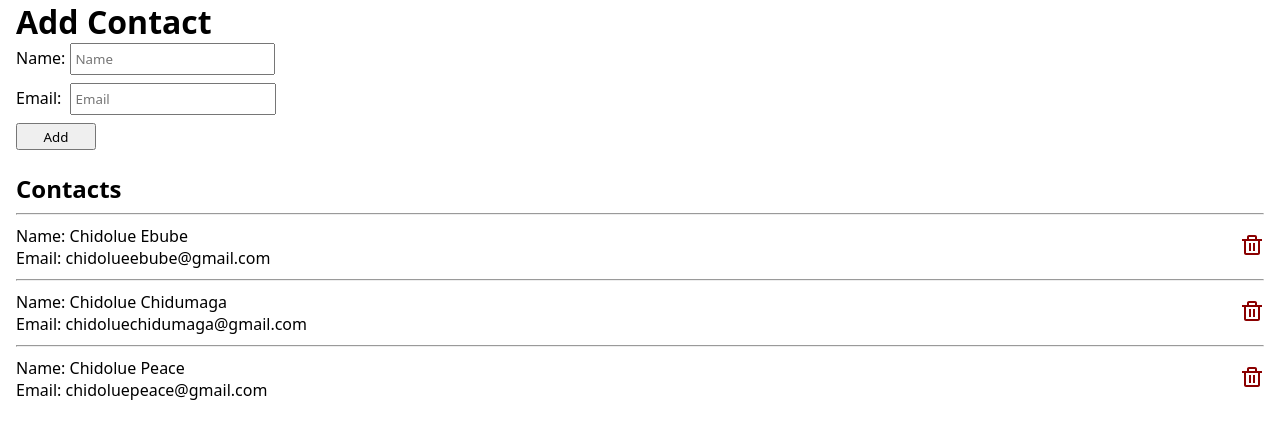
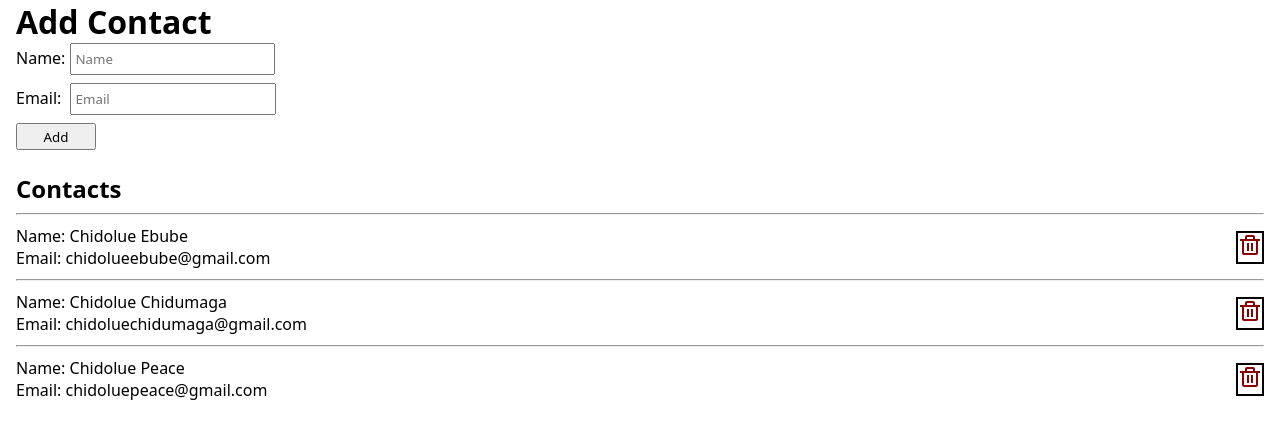
Before and after one commit to Chidolue/Contact-Manager, a React (Vite) app in the folder contact-manager-app/: page / in a window 1280 px wide. Shown: the top 438 px of the page. Built offline with nearby package versions, Linux system fonts and the light colour scheme.

Commit message:
Delete Logic Completed
Contacts can now be deleted, both from the ui and localStorage

```diff
--- a/contact-manager-app/src/App.css
+++ b/contact-manager-app/src/App.css
@@ -35,3 +35,7 @@
 .hr {
 	margin: 0 1rem;
 }
+
+.trash {
+	border: 2px solid ;
+}
--- a/contact-manager-app/src/App.jsx
+++ b/contact-manager-app/src/App.jsx
@@ -25,10 +25,14 @@ export default function App() {
 		localStorage.setItem("contacts", JSON.stringify(contacts));
 	}, [contacts])
 
+	function deleteContact (id) {
+		setContacts(prev => prev.filter(contact => contact.id !== id));
+	}
+
 	return (
 		<>
 			<AddContact setContacts={setContacts}/>
-			<ContactList contacts={contacts}/>
+			<ContactList contacts={contacts} onDelete={deleteContact}/>
 		</>
 	)
 }
--- a/contact-manager-app/src/components/ContactCard.jsx
+++ b/contact-manager-app/src/components/ContactCard.jsx
@@ -1,4 +1,4 @@
-export default function ContactCard({ contact }) {
+export default function ContactCard({ contact, onDelete }) {
     return(
         <>
         <hr className="hr"/>
@@ -8,8 +8,8 @@ export default function ContactCard({ contact }) {
                 Email: {contact.email}
             </div>
 
-            <div className="trash">
-                <svg  xmlns="http://www.w3.org/2000/svg" width="24" height="24"
+            <div onClick={() => onDelete(contact.id)} className="trash">
+                <svg xmlns="http://www.w3.org/2000/svg" width="24" height="24"
                     fill="darkred" viewBox="0 0 24 24" >
                     <path d="M17 6V4c0-1.1-.9-2-2-2H9c-1.1 0-2 .9-2 2v2H2v2h2v12c0 1.1.9 2 2 2h12c1.1 0 2-.9 2-2V8h2V6zM9 4h6v2H9zM6 20V8h12v12z"/><path d="M9 10h2v8H9zM13 10h2v8h-2z"/>
                 </svg>
--- a/contact-manager-app/src/components/ContactList.jsx
+++ b/contact-manager-app/src/components/ContactList.jsx
@@ -1,11 +1,11 @@
 import ContactCard from "./ContactCard";
 
-export default function ContactList({contacts}) {
+export default function ContactList({contacts, onDelete}) {
     return(
         <div>
             <h2 style={{marginLeft: "1rem", paddingBottom: "0.5rem"}}>Contacts</h2>
             {contacts.map((contact) => (
-                <ContactCard key={contact.id} contact={contact}/>
+                <ContactCard key={contact.id} contact={contact} onDelete={onDelete}/>
             ))}
         </div>
     )
```
